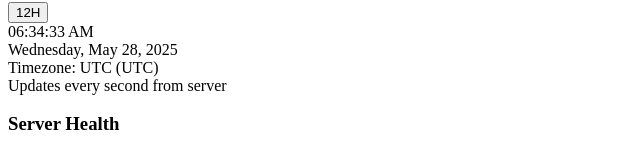
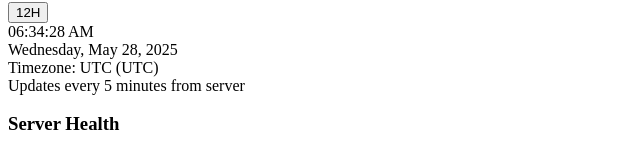
Before and after one commit to fwibisono87/exam-display, a SvelteKit app: page / in a window 1280 px wide. Shown: the part 163-317 px from the top of the page, without its empty margins (0-640 px from the left). Built offline with nearby package versions, Linux system fonts and the light colour scheme.

Commit message:
feat: decrease server time checks

```diff
--- a/src/routes/+page.svelte
+++ b/src/routes/+page.svelte
@@ -89,8 +89,8 @@
 		fetchServerTime();
 		checkServerHealth();
 
-		// Update time every second
-		interval = setInterval(fetchServerTime, 1000);
+		// Update time every 5 minutes (300000ms)
+		interval = setInterval(fetchServerTime, 300000);
 
 		// Check health every 30 seconds
 		healthInterval = setInterval(checkServerHealth, 30000);
@@ -151,7 +151,7 @@
 
 				<div class="text-sm text-gray-500 flex items-center justify-center space-x-2">
 					<span class="w-2 h-2 bg-green-500 rounded-full animate-pulse"></span>
-					<span>Updates every second from server</span>
+					<span>Updates every 5 minutes from server</span>
 				</div>
 			</div>
 		</div>
```
